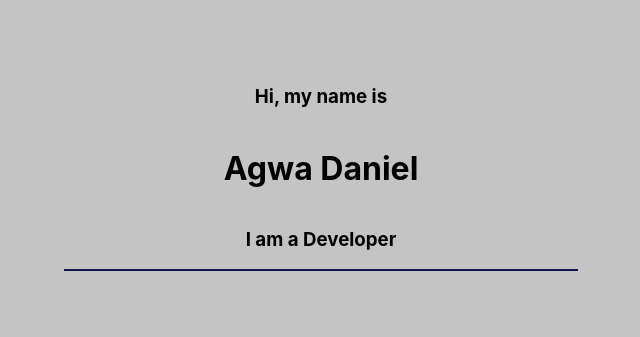
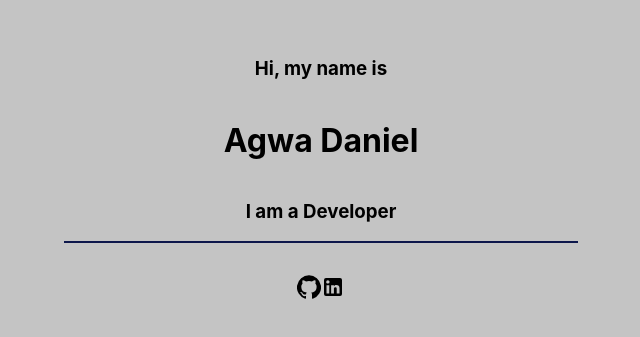
Before and after one commit to agwadan/agwa, a React (Vite) app: page / in a window 1280 px wide. Shown: the part 231-568 px from the top of the page, without its empty margins (319-959 px from the left). Built offline with nearby package versions, Linux system fonts and the light colour scheme.

Commit message:
Add social links

```diff
--- a/package.json
+++ b/package.json
@@ -7,6 +7,8 @@
     "serve": "vite preview"
   },
   "dependencies": {
+    "@material-ui/core": "^4.12.3",
+    "@material-ui/icons": "^4.11.2",
     "react": "^17.0.0",
     "react-dom": "^17.0.0"
   },
--- a/src/components/landingPage/LandingPage.module.css
+++ b/src/components/landingPage/LandingPage.module.css
@@ -7,3 +7,9 @@
   border: 1px solid var(--primary-color);
   width: 40%;
 }
+
+.Social{
+  flex-direction: row;
+  height: auto;
+  margin-top: 2rem;
+}
--- a/src/components/landingPage/index.jsx
+++ b/src/components/landingPage/index.jsx
@@ -1,5 +1,6 @@
 import React from 'react';
 import styles from './LandingPage.module.css';
+import { LinkedIn, GitHub } from '@material-ui/icons';
 
 
 const LandingPage = () => {
@@ -9,6 +10,10 @@ const LandingPage = () => {
       <h1>Agwa Daniel</h1>
       <h3>I am a Developer</h3>
       <div className={styles.Line} />
+      <div className={`${styles.Social} Flex`}>
+        <GitHub /><LinkedIn />
+      </div>
+
     </div>
   )
 }
```
Also changed, not shown: 1 other file (tests, documents, lock files or other folders).
